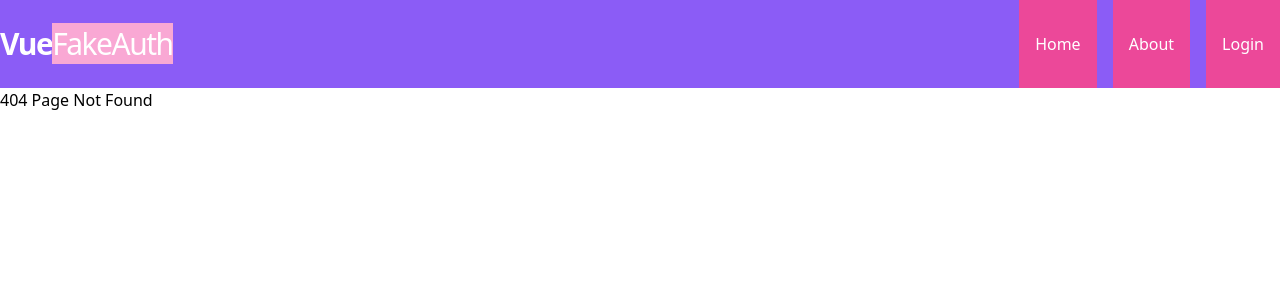
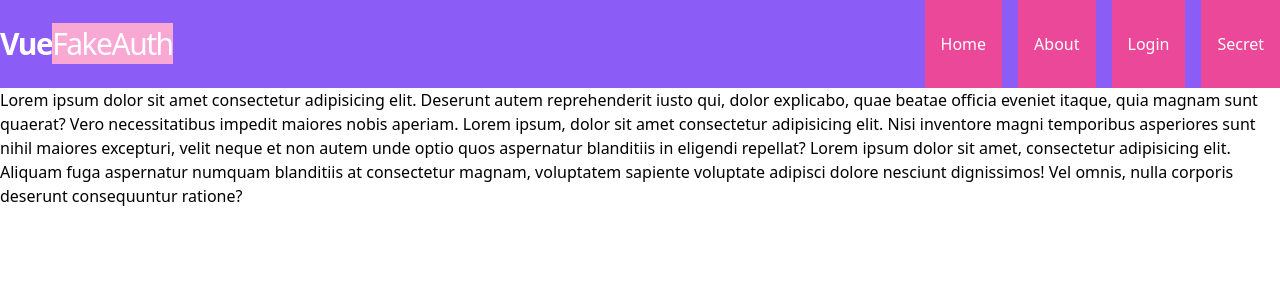
Before and after one commit to jsanch88/vuefakeauth, a Vue app: page /secret in a window 1280 px wide. Before the commit this address had no page. Shown: the top 300 px of the page. Built offline with nearby package versions, Linux system fonts and the light colour scheme.

Commit message:
Added Secret page

```diff
--- a/src/components/Nav.vue
+++ b/src/components/Nav.vue
@@ -15,8 +15,10 @@ Vue<span class="bg bg-pink-300 font-normal">FakeAuth</span>
             <li class="bg-pink-500 py-8 px-4 hover: cursor-pointer hover:bg-gray-300 hover:text-blue-700">About</li></router-link>
 
             <router-link to = "/login">
-            <li class="bg-pink-500 py-8 px-4 hover: cursor-pointer hover:bg-gray-300 hover:text-blue-700">Login</li>
-        </router-link>
+            <li class="bg-pink-500 py-8 px-4 hover: cursor-pointer hover:bg-gray-300 hover:text-blue-700">Login</li></router-link>
+
+            <router-link to = "/secret">
+            <li class="bg-pink-500 py-8 px-4 hover: cursor-pointer hover:bg-gray-300 hover:text-blue-700">Secret</li></router-link>
 
 
         </ul>
--- /dev/null
+++ b/src/pages/secret.vue
@@ -0,0 +1,14 @@
+<template>
+  <p>
+    Lorem ipsum dolor sit amet consectetur adipisicing elit. Deserunt autem
+    reprehenderit iusto qui, dolor explicabo, quae beatae officia eveniet
+    itaque, quia magnam sunt quaerat? Vero necessitatibus impedit maiores nobis
+    aperiam. Lorem ipsum, dolor sit amet consectetur adipisicing elit. Nisi
+    inventore magni temporibus asperiores sunt nihil maiores excepturi, velit
+    neque et non autem unde optio quos aspernatur blanditiis in eligendi
+    repellat? Lorem ipsum dolor sit amet, consectetur adipisicing elit. Aliquam
+    fuga aspernatur numquam blanditiis at consectetur magnam, voluptatem
+    sapiente voluptate adipisci dolore nesciunt dignissimos! Vel omnis, nulla
+    corporis deserunt consequuntur ratione?
+  </p>
+</template>
--- a/src/router.js
+++ b/src/router.js
@@ -3,6 +3,7 @@ import {createRouter, createWebHistory} from "vue-router";
 import Index from "./pages/index.vue";
 import About from "./pages/about.vue";
 import Login from "./pages/login.vue";
+import Secret from "./pages/secret.vue";
 import NotFound from "./pages/404.vue";
 
 const routes = [
@@ -22,6 +23,11 @@ const routes = [
         component: Login,
     },
     {
+        path: "/secret",
+        name:"Secret",
+        component: Secret,
+    },
+    {
         path: "/:pathMatch(.*)*",
         name:"NotFound",
         component: NotFound,
```
